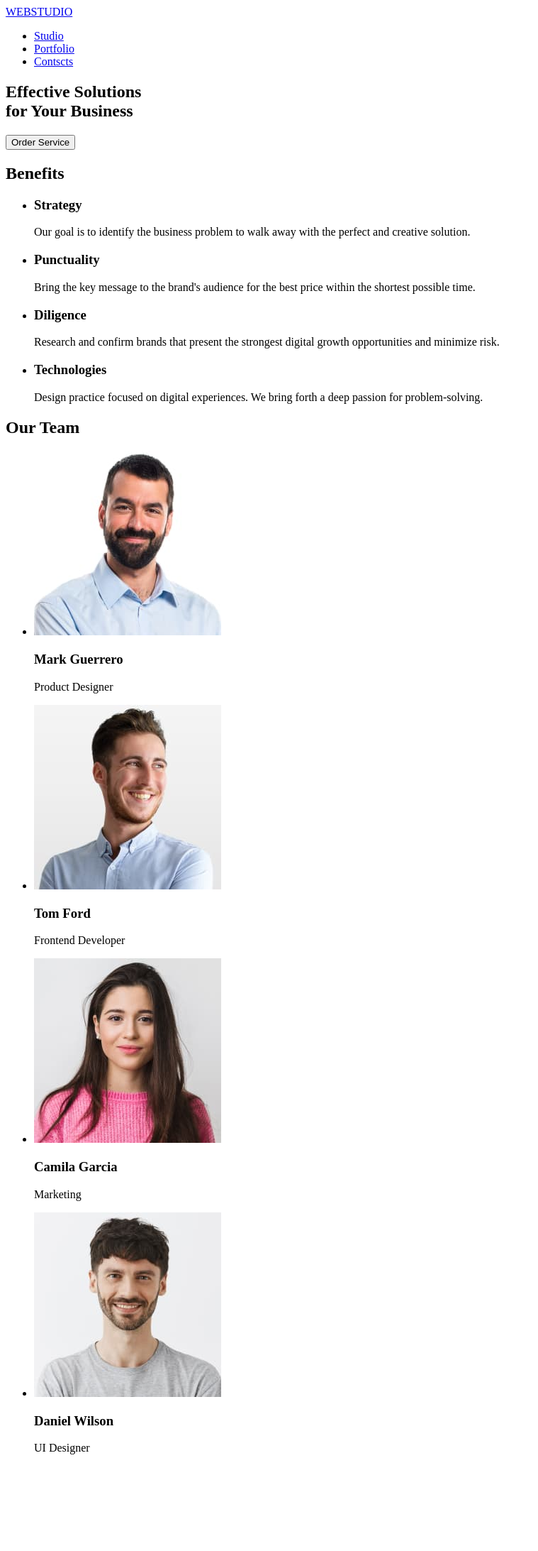
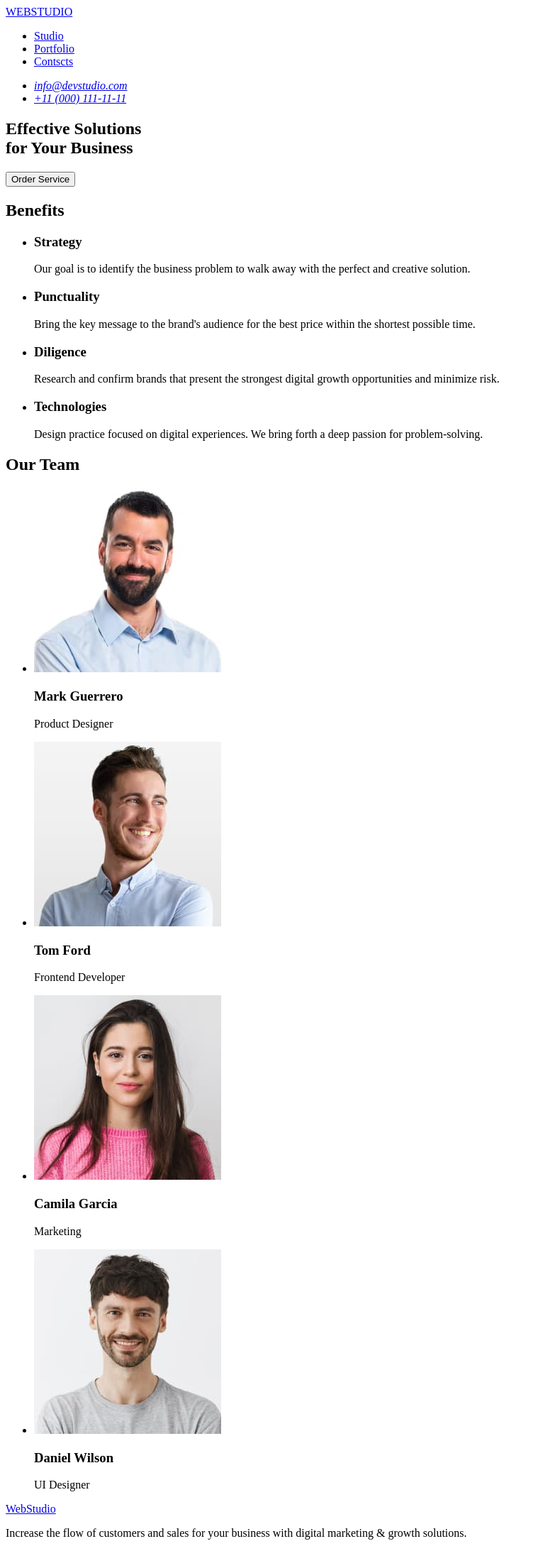
Before and after one commit to stanislavryzhkov77/goit-markup-hw-01, a plain HTML site: page index.html in a window 1280 px wide. Shown: the whole page at 71% size, without its empty margins (0-759 px from the left). Before the commit the page ends 2065 px from the top, so only its background shows below. Drawn offline with Linux system fonts and the light colour scheme.

Commit message:
update-2

```diff
--- a/index.html
+++ b/index.html
@@ -21,7 +21,12 @@
                 </li>
             </ul>
         </nav>
-
+        <address>
+            <ul>
+                <li><a href="mailto:info@devstudio.com">info@devstudio.com</a></li>
+                <li><a href="tel:+110001111111">+11 (000) 111-11-11</a></li>
+            </ul>
+        </address>
     </header>
     <main>
         <section>
@@ -100,7 +105,11 @@
         </section>
     </main>
     <footer>
-
+        <a href="./index.html">WebStudio</a>
+        <p>
+            Increase the flow of customers and sales for your business with digital
+            marketing & growth solutions.
+        </p>
     </footer>
 </body>
 </html>
```
